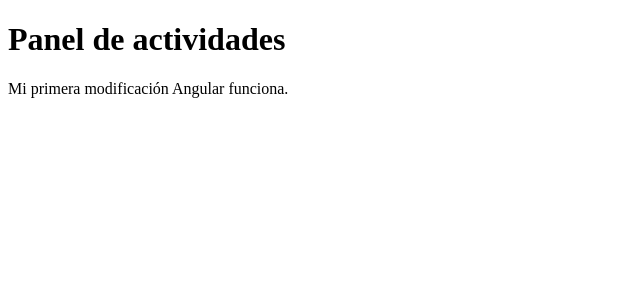
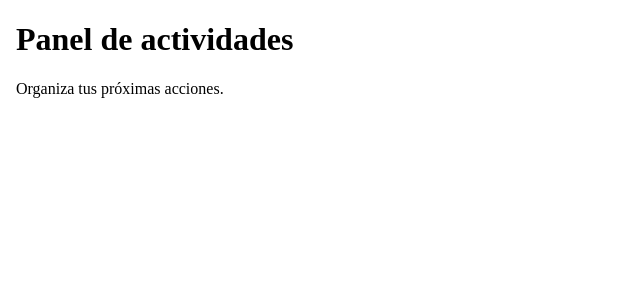
Before and after one commit to jdotel/curso_angular, an Angular app in the folder panel-actividades/: page / in a window 1280 px wide. Shown: the top 300 px of the page, without its empty margins (0-640 px from the left). Built offline with nearby package versions, Linux system fonts and the light colour scheme.

Commit message:
Main branch

```diff
--- a/panel-actividades/src/app/app.html
+++ b/panel-actividades/src/app/app.html
@@ -1,6 +1,22 @@
+<!doctype html>
+<html lang="es">
+  <head>
+    <meta charset="utf-8">
+    <meta name="viewport" content="width=device-width, initial-scale=1">
+    <title>Panel de actividades</title>
+  </head>
+  <body>
+    <h1>Panel de actividades</h1>
+    <p>Organiza tus próximas acciones.</p>
+  </body>
+</html>
+
+<router-outlet />
+<!--
 <main>
   <h1>Panel de actividades</h1>
   <p>Mi primera modificación Angular funciona.</p>
 </main>
 
 <router-outlet />
+-->
```
